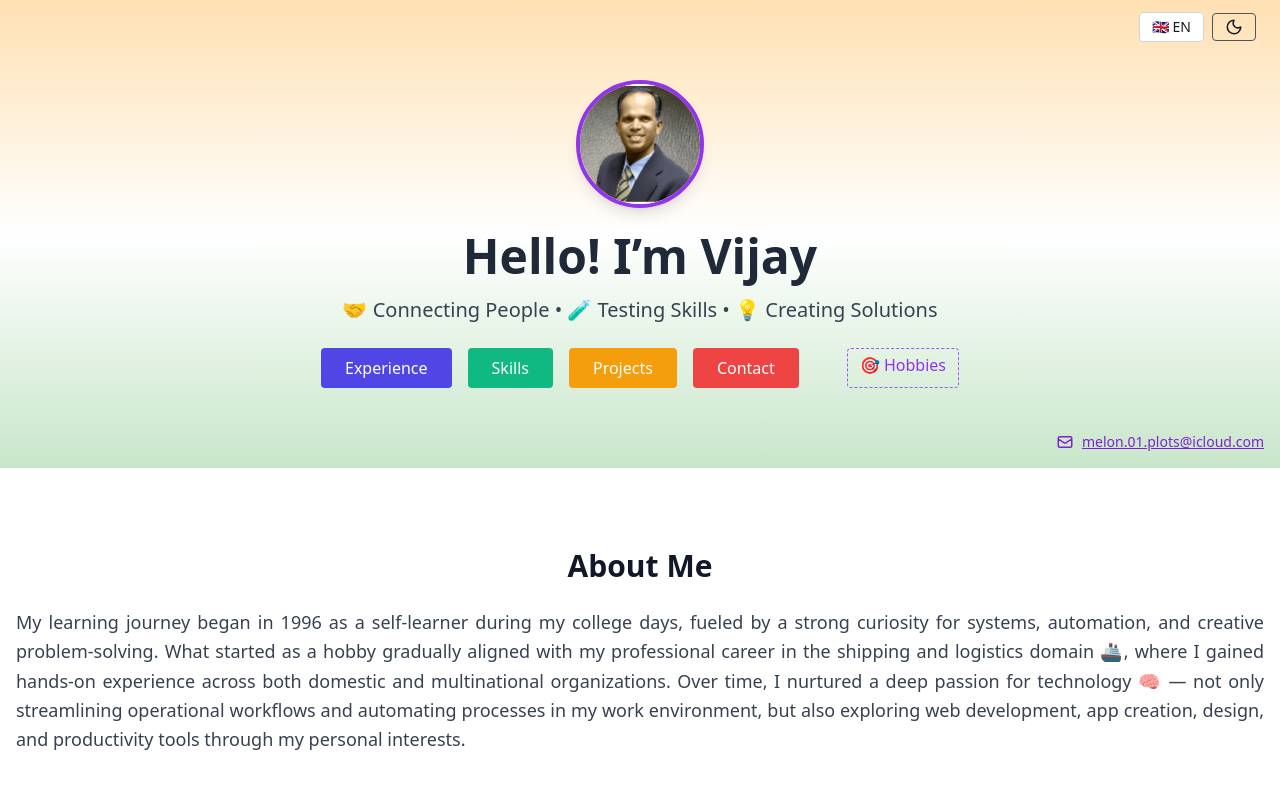
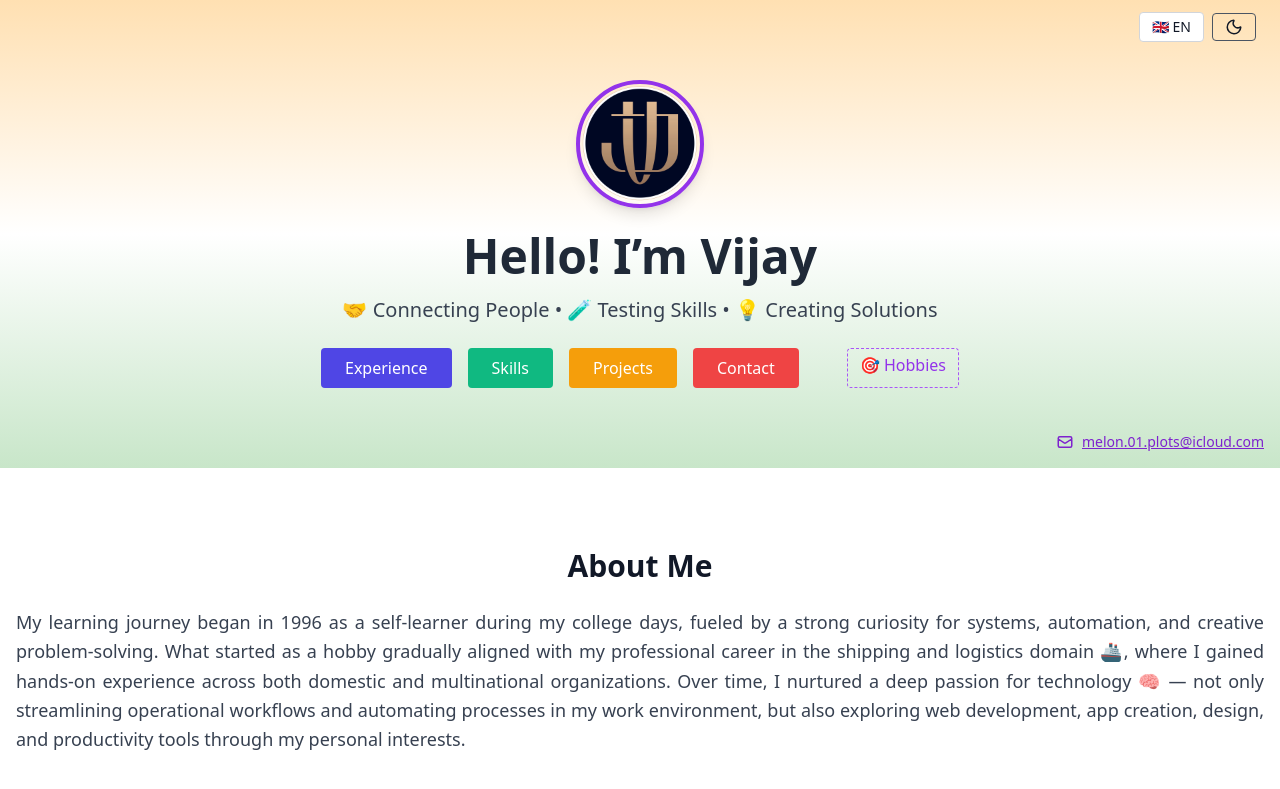
Before and after one commit to Vijay-SWEAF/vj-portfolio, a Next.js app: page / in a window 1280 px wide. Shown: the top 789 px of the page. Built offline with nearby package versions, Linux system fonts and the light colour scheme.

Commit message:
✨ Profile img change

```diff
--- a/components/Hero.tsx
+++ b/components/Hero.tsx
@@ -52,7 +52,7 @@ export default function Hero() {
     <section className="animate-hero py-20 text-center relative bg-gradient-to-t from-[#C8E6C9] via-white to-[#FFE0B2] dark:from-gray-900 dark:via-gray-800 dark:to-gray-900">
       <div className="max-w-3xl mx-auto px-4">
         <img
-          src="/assets/profile.jpg"
+          src="/assets/profile.png"
           alt="Vijay Kadam"
           className="mx-auto mb-6 w-32 h-32 rounded-full object-cover border-4 border-purple-600 shadow-lg"
         />
```
Also changed, not shown: public/assets/profile.png (added).
